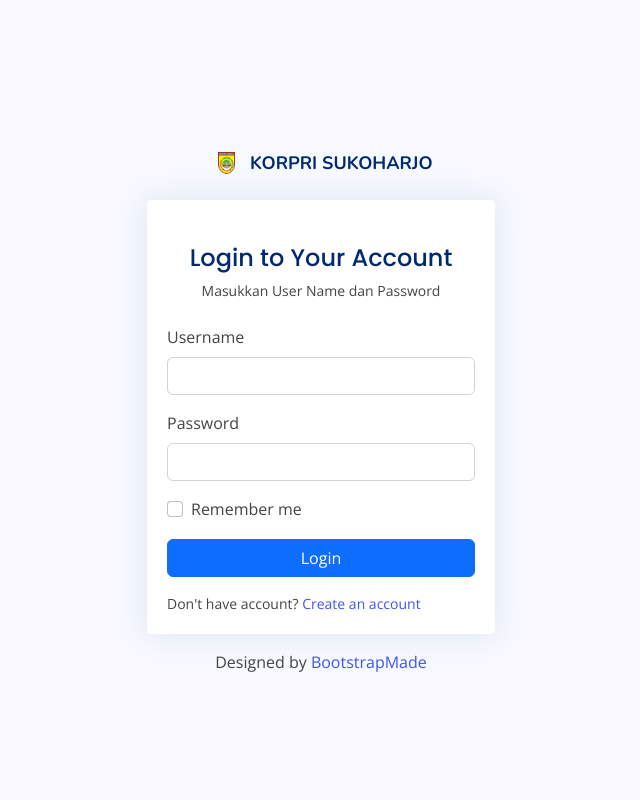
After one commit to olisuside/KORPRI, a PHP site: page /admin/login.php in a window 1280 px wide. The commit adds this page. Shown: the whole page, without its empty margins (319-959 px from the left). Run offline with PHP 8.4, Linux system fonts and the light colour scheme; some libraries are stand-ins or nearby versions.

Commit message:
update admin and database

```diff
--- a/admin/index.php
+++ b/admin/index.php
@@ -1,7 +1,11 @@
 <?php
 session_start();
 include('includes/config.php');
-
+if(empty($_SESSION['logged_in']))
+{
+    header('location:login.php');
+    exit;
+}
 ?>
 <!DOCTYPE html>
 <html lang="en">
--- /dev/null
+++ b/admin/login.php
@@ -0,0 +1,172 @@
+<?php
+session_start();
+include('includes/config.php');
+
+//atur variabel
+$err        = "";
+$UserName   = "";
+
+if(isset($_POST['login'])){
+  $UserName   = $_POST['UserName'];
+  $AdminPassword   = $_POST['AdminPassword'];
+
+  if($UserName == '' or $AdminPassword == ''){
+      $err .= "<li>Silakan masukkan UserName dan juga Password.</li>";
+  }else{
+      $sql1 = "select * from tbladmin where UserName = '$UserName'";
+      $q1   = mysqli_query($con,$sql1);
+      $r1   = mysqli_fetch_array($q1);
+
+      if($r1['UserName'] == ''){
+          $err .= "<li>UserName <b>$UserName</b> tidak tersedia.</li>";
+      }elseif($r1['AdminPassword'] != md5($AdminPassword)){
+          $err .= "<li>Password yang dimasukkan tidak sesuai.</li>";
+      }
+
+      if(empty($err)){
+          $_SESSION['session_UserName'] = $UserName; //server
+          $_SESSION['session_AdminPassword'] = md5($AdminPassword);
+          $_SESSION['logged_in']=true;
+          header("location:index.php");
+      }
+  }
+}
+?>
+<!DOCTYPE html>
+<html lang="en">
+
+<head>
+  <meta charset="utf-8">
+  <meta content="width=device-width, initial-scale=1.0" name="viewport">
+
+  <title>Login Admin Korpri Sukoharjo</title>
+  <meta content="" name="description">
+  <meta content="" name="keywords">
+
+  <!-- Favicons -->
+  <link href="assets/img/favicon.png" rel="icon">
+  <link href="assets/img/apple-touch-icon.png" rel="apple-touch-icon">
+
+  <!-- Google Fonts -->
+  <link href="https://fonts.gstatic.com" rel="preconnect">
+  <link href="https://fonts.googleapis.com/css?family=Open+Sans:300,300i,400,400i,600,600i,700,700i|Nunito:300,300i,400,400i,600,600i,700,700i|Poppins:300,300i,400,400i,500,500i,600,600i,700,700i" rel="stylesheet">
+
+  <!-- Vendor CSS Files -->
+  <link href="assets/vendor/bootstrap/css/bootstrap.min.css" rel="stylesheet">
+  <link href="assets/vendor/bootstrap-icons/bootstrap-icons.css" rel="stylesheet">
+  <link href="assets/vendor/boxicons/css/boxicons.min.css" rel="stylesheet">
+  <link href="assets/vendor/quill/quill.snow.css" rel="stylesheet">
+  <link href="assets/vendor/quill/quill.bubble.css" rel="stylesheet">
+  <link href="assets/vendor/remixicon/remixicon.css" rel="stylesheet">
+  <link href="assets/vendor/simple-datatables/style.css" rel="stylesheet">
+
+  <!-- Template Main CSS File -->
+  <link href="assets/css/style.css" rel="stylesheet">
+
+  <!-- =======================================================
+  * Template Name: NiceAdmin - v2.4.1
+  * Template URL: https://bootstrapmade.com/nice-admin-bootstrap-admin-html-template/
+  * Author: BootstrapMade.com
+  * License: https://bootstrapmade.com/license/
+  ======================================================== -->
+</head>
+
+<body>
+
+  <main>
+    <div class="container">
+
+      <section class="section register min-vh-100 d-flex flex-column align-items-center justify-content-center py-4">
+        <div class="container">
+          <div class="row justify-content-center">
+            <div class="col-lg-4 col-md-6 d-flex flex-column align-items-center justify-content-center">
+
+              <div class="d-flex justify-content-center py-4">
+                <a href="index.html" class="logo d-flex align-items-center w-auto">
+                  <img src="assets/img/logoskh.png" alt="">
+                  <span class="d-none d-lg-block">KORPRI SUKOHARJO</span>
+                </a>
+              </div><!-- End Logo -->
+
+              <div class="card mb-3">
+
+                <div class="card-body">
+
+                  <div class="pt-4 pb-2">
+                    <h5 class="card-title text-center pb-0 fs-4">Login to Your Account</h5>
+                    <p class="text-center small">Masukkan User Name dan Password</p>
+                  </div>
+
+                  <form class="row g-3 needs-validation" action="" method="post" role="form" id="formlogin">
+                  <?php if($err){ ?>
+                    <div id="login-alert" class="alert alert-danger col-sm-12">
+                        <ul><?php echo $err ?></ul>
+                    </div>
+                <?php } ?>
+                    <div class="col-12">
+                      <label for="yourUsername" class="form-label">Username</label>
+                      <div class="input-group has-validation">
+                        <input type="text" name="UserName" class="form-control" id="yourUsername" required>
+                        <div class="invalid-feedback">Masukkan username anda.</div>
+                      </div>
+                    </div>
+
+                    <div class="col-12">
+                      <label for="yourPassword" class="form-label">Password</label>
+                      <input type="password" name="AdminPassword" class="form-control" id="yourPassword"  required>
+                      <div class="invalid-feedback">Masukkan password anda</div>
+                    </div>
+
+                    <div class="col-12">
+                      <div class="form-check">
+                        <input class="form-check-input" type="checkbox" name="remember" value="true" id="rememberMe">
+                        <label class="form-check-label" for="rememberMe">Remember me</label>
+                      </div>
+                    </div>
+
+                    <div class="col-12">
+                      <button class="btn btn-primary w-100" type="submit" name="login" value="login">Login</button>
+                    </div>
+                    <div class="col-12">
+                      <p class="small mb-0">Don't have account? <a href="pages-register.html">Create an account</a></p>
+                    </div>
+                  </form>
+
+                </div>
+              </div>
+
+              <div class="credits">
+                <!-- All the links in the footer should remain intact. -->
+                <!-- You can delete the links only if you purchased the pro version. -->
+                <!-- Licensing information: https://bootstrapmade.com/license/ -->
+                <!-- Purchase the pro version with working PHP/AJAX contact form: https://bootstrapmade.com/nice-admin-bootstrap-admin-html-template/ -->
+                Designed by <a href="https://bootstrapmade.com/">BootstrapMade</a>
+              </div>
+
+            </div>
+          </div>
+        </div>
+
+      </section>
+
+    </div>
+  </main><!-- End #main -->
+
+  <a href="#" class="back-to-top d-flex align-items-center justify-content-center"><i class="bi bi-arrow-up-short"></i></a>
+
+  <!-- Vendor JS Files -->
+  <script src="assets/vendor/apexcharts/apexcharts.min.js"></script>
+  <script src="assets/vendor/bootstrap/js/bootstrap.bundle.min.js"></script>
+  <script src="assets/vendor/chart.js/chart.min.js"></script>
+  <script src="assets/vendor/echarts/echarts.min.js"></script>
+  <script src="assets/vendor/quill/quill.min.js"></script>
+  <script src="assets/vendor/simple-datatables/simple-datatables.js"></script>
+  <script src="assets/vendor/tinymce/tinymce.min.js"></script>
+  <script src="assets/vendor/php-email-form/validate.js"></script>
+
+  <!-- Template Main JS File -->
+  <script src="assets/js/main.js"></script>
+
+</body>
+
+</html>
```
Also changed, not shown: admin/add-post.php (+38 -0 lines), admin/logout.php (added, +9 -0 lines), korpri (1).sql (+9 -2 lines).
